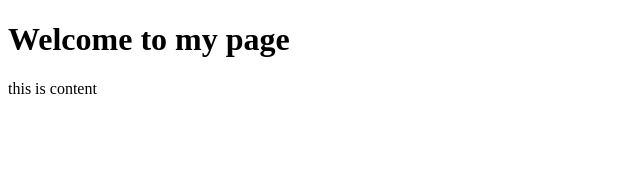
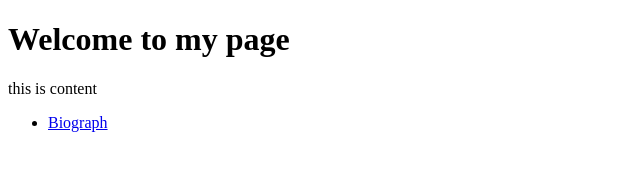
Before and after one commit to rameshvnair/mysite, a plain HTML site: page index.html in a window 1280 px wide. Shown: the full height of the page, 0-640 px from the left. Drawn offline with Linux system fonts and the light colour scheme.

Commit message:
Added bio page link

```diff
--- a/index.html
+++ b/index.html
@@ -7,5 +7,8 @@
 <body>
 	<h1>Welcome to my page</h1>
 	<p>this is content</p>
+	<ul>
+		<li><a href="bio.page">Biograph</a></li>
+	</ul>
 </body>
 </html>
```
